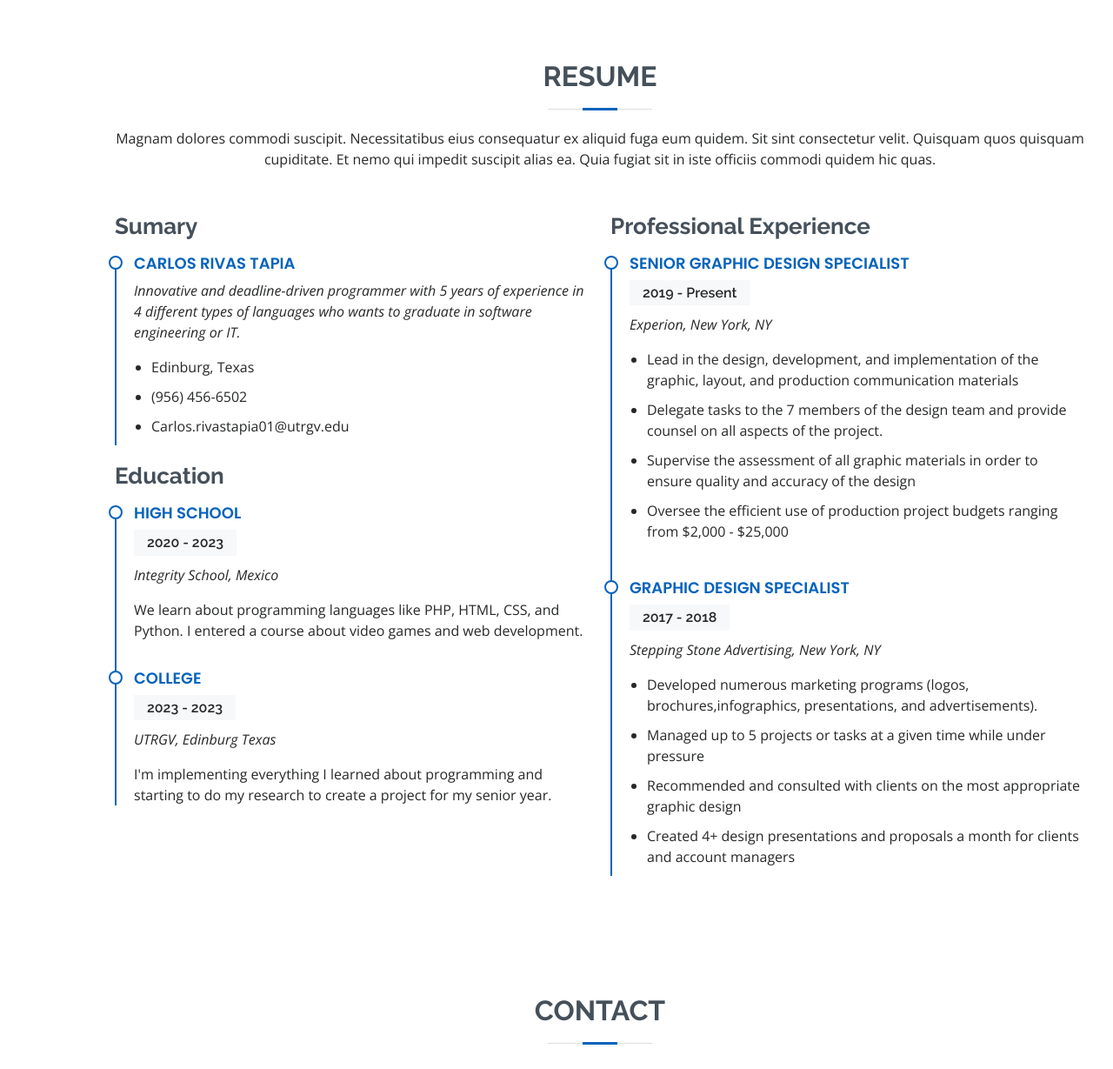
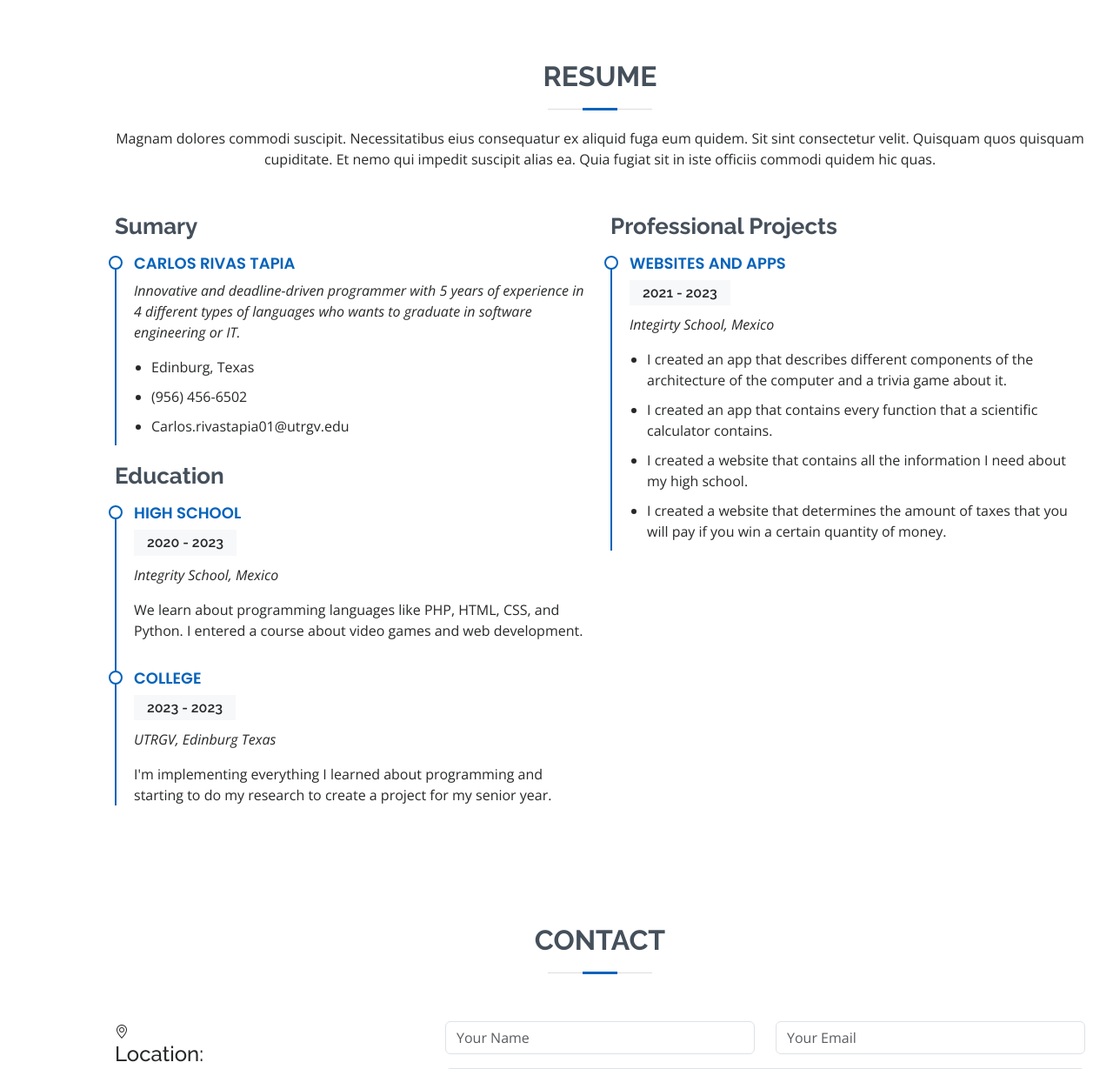
Before and after one commit to Carlos141205/-1101-final-project-, a Flask app: page / in a window 1280 px wide. Shown: the part 2287-3516 px from the top of the page at 87% size. Run offline with Flask 3, Linux system fonts and the light colour scheme; some libraries are stand-ins or nearby versions.

Commit message:
modified:   templates/index.html

```diff
--- a/templates/index.html
+++ b/templates/index.html
@@ -267,29 +267,20 @@
             </div>
           </div>
           <div class="col-lg-6">
-            <h3 class="resume-title">Professional Experience</h3>
+            <h3 class="resume-title">Professional Projects</h3>
             <div class="resume-item">
-              <h4>Senior graphic design specialist</h4>
-              <h5>2019 - Present</h5>
-              <p><em>Experion, New York, NY </em></p>
+              <h4>Websites and Apps</h4>
+              <h5>2021 - 2023</h5>
+              <p><em>Integirty School, Mexico</em></p>
               <ul>
-                <li>Lead in the design, development, and implementation of the graphic, layout, and production communication materials</li>
-                <li>Delegate tasks to the 7 members of the design team and provide counsel on all aspects of the project. </li>
-                <li>Supervise the assessment of all graphic materials in order to ensure quality and accuracy of the design</li>
-                <li>Oversee the efficient use of production project budgets ranging from $2,000 - $25,000</li>
+                <li>I created an app that describes different components of the architecture of the computer and a trivia game about it.</li>
+                <li>I created an app that contains every function that a scientific calculator contains. </li>
+                <li>I created a website that contains all the information I need about my high school.</li>
+                <li>I created a website that determines the amount of taxes that you will pay if you win a certain quantity of money.</li>
               </ul>
             </div>
-            <div class="resume-item">
-              <h4>Graphic design specialist</h4>
-              <h5>2017 - 2018</h5>
-              <p><em>Stepping Stone Advertising, New York, NY</em></p>
-              <ul>
-                <li>Developed numerous marketing programs (logos, brochures,infographics, presentations, and advertisements).</li>
-                <li>Managed up to 5 projects or tasks at a given time while under pressure</li>
-                <li>Recommended and consulted with clients on the most appropriate graphic design</li>
-                <li>Created 4+ design presentations and proposals a month for clients and account managers</li>
-              </ul>
-            </div>
+
+
           </div>
         </div>
 
```
